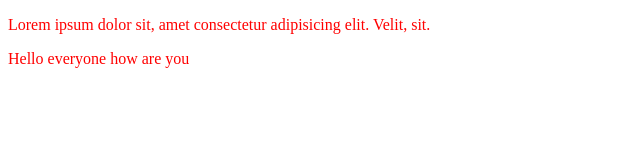
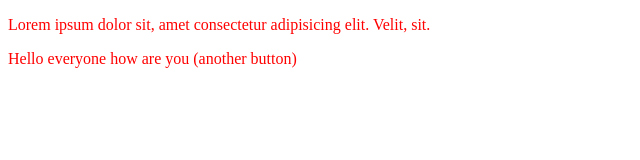
Before and after one commit to KanhaiyaBagul/localrepo, a plain HTML site: page index.html in a window 1280 px wide. Shown: the whole page, without its empty margins (0-640 px from the left). Drawn offline with Linux system fonts and the light colour scheme.

Commit message:
the new feature

```diff
--- a/index.html
+++ b/index.html
@@ -8,6 +8,6 @@
 </head>
 <body>
     <p>Lorem ipsum dolor sit, amet consectetur adipisicing elit. Velit, sit.</p>
-     <div>Hello everyone how are you </div>
+     <div>Hello everyone how are you (another button)</div>
 </body>
 </html>
```
